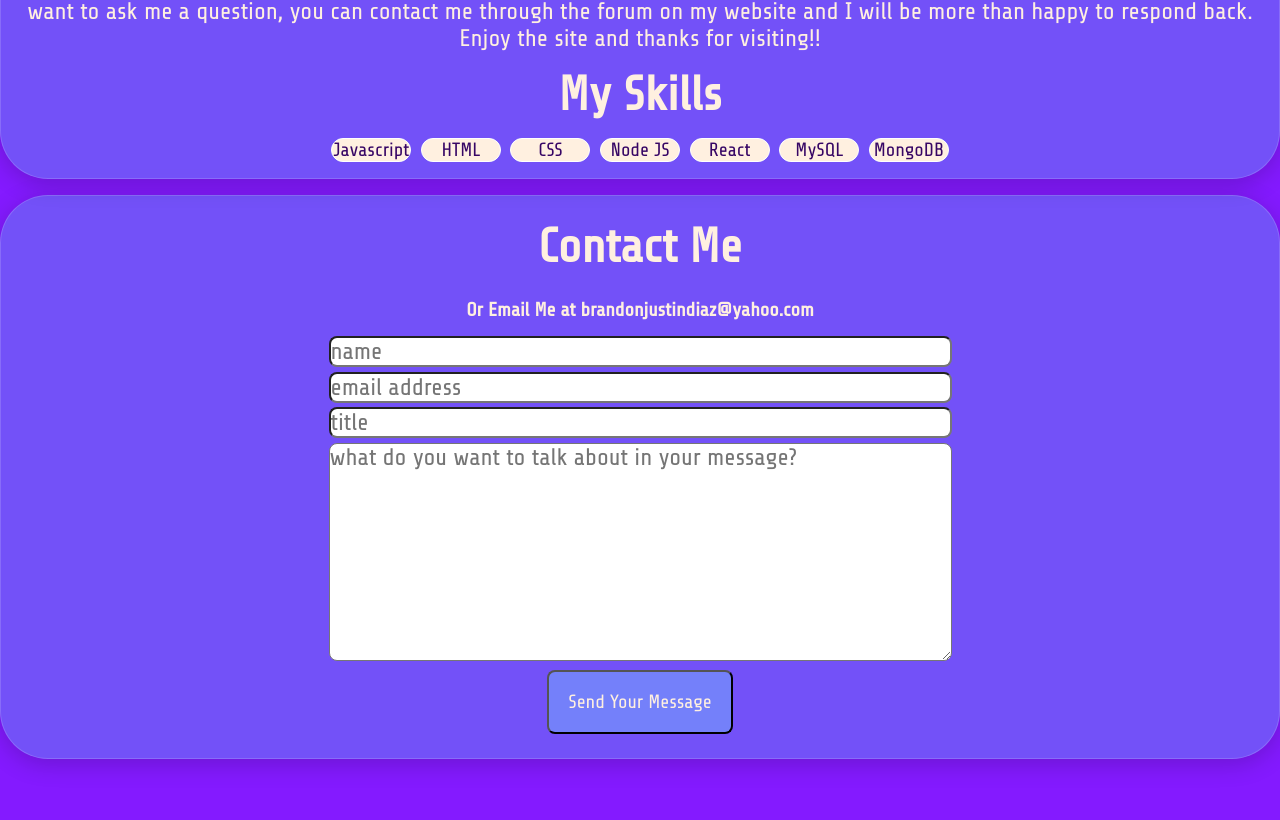
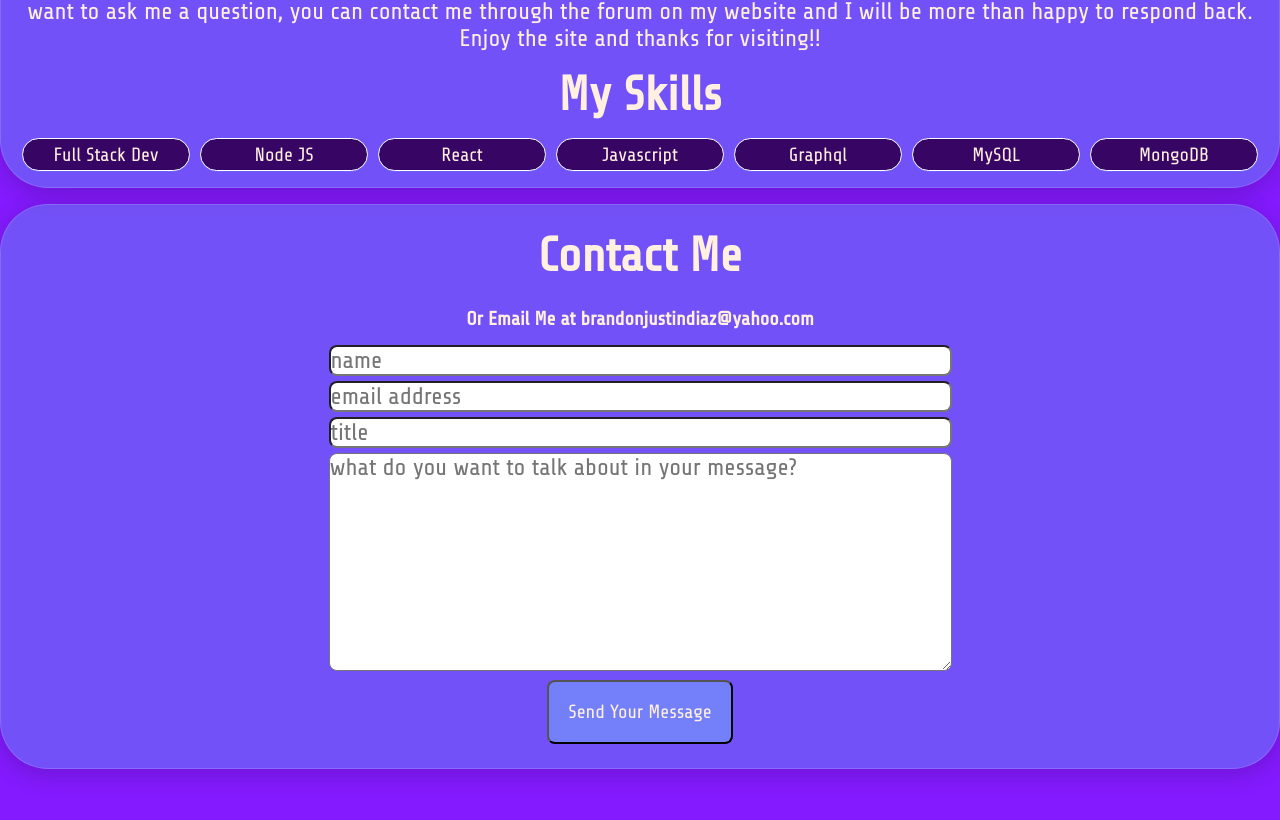
Before and after one commit to 1Clide1/My-react-port, a React (Create React App) app: page / in a window 1280 px wide. Shown: the part 1380-2200 px from the top of the page. Built offline with nearby package versions, Linux system fonts and the light colour scheme; some icons are missing.

Commit message:
I changed some of the skills chips to more accurately portray what I know as of right now. Also tweaked the skills css, reduced some of the css code

```diff
--- a/src/components/pages/aboutMeSection/aboutMe.css
+++ b/src/components/pages/aboutMeSection/aboutMe.css
@@ -61,6 +61,7 @@
 .skills-container {
   display: flex;
   justify-content: center;
+  text-align: center;
 }
 /* the skills */
 .skills {
@@ -68,13 +69,12 @@
   margin: 0 0.3rem;
   font-size: var(--font-size-200);
   font-weight: 300;
-  max-width: 5rem;
-  text-align: center;
   border: 1px solid var(--white-highlight);
-  background-color: var(--text-color);
-  color: var(--bg-color);
+  background-color: var(--bg-color);
+  color: var(--text-color);
   backdrop-filter: blur(5px);
   border-radius: 2rem;
+  padding: 0.3rem;
   z-index: 2;
 }
 /* media query for mobile menu */
@@ -148,6 +148,5 @@
 @media screen and (max-height: 373px) {
   .skills {
     font-size: 0.5rem;
-    max-width: 3rem;
   }
 }
--- a/src/components/pages/aboutMeSection/aboutMe.js
+++ b/src/components/pages/aboutMeSection/aboutMe.js
@@ -28,11 +28,11 @@ function AboutMe() {
         </p>
         <h3 className="skills-title">My Skills</h3>
         <section className="skills-container">
-          <p className="skills"> Javascript</p>
-          <p className="skills"> HTML </p>
-          <p className="skills"> CSS </p>
+          <p className="skills"> Full Stack Dev </p>
           <p className="skills"> Node JS </p>
           <p className="skills"> React </p>
+          <p className="skills"> Javascript</p>
+          <p className="skills"> Graphql </p>
           <p className="skills"> MySQL </p>
           <p className="skills"> MongoDB </p>
         </section>
```
